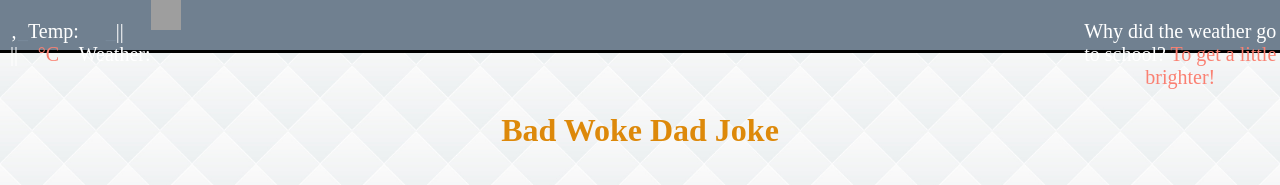
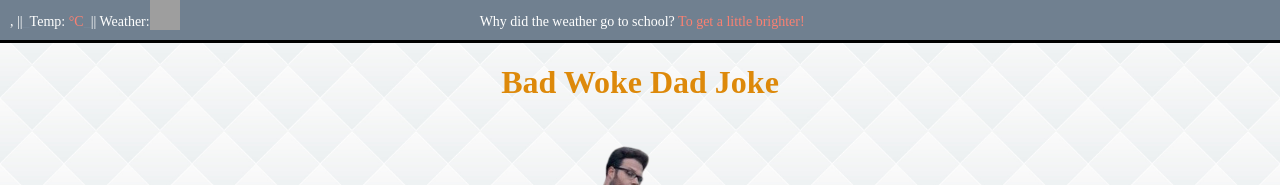
Before and after one commit to williford-abunas/Joke-Generator-Group-Project, a React app: page / in a window 1280 px wide. Shown: the top 185 px of the page. Built offline with nearby package versions, Linux system fonts and the light colour scheme; no server answers; grey boxes are pictures that could not be loaded.

Commit message:
header css

```diff
--- a/client/components/Header.tsx
+++ b/client/components/Header.tsx
@@ -24,7 +24,7 @@ export default function WellyWeather() {
       style={{
         display: 'flex',
         width: '100%',
-        height: '40px',
+        height: '30px',
         backgroundColor: 'slategray',
         position: 'fixed',
         top: '0',
@@ -33,16 +33,16 @@ export default function WellyWeather() {
         borderBottom: '3px solid black',
       }}
     >
-      <p style={{ color: 'white', fontSize: '20px', paddingLeft: '10px' }}>
+      <p style={{ color: 'white', fontSize: '14px', paddingLeft: '10px' }}>
         {weather?.name}, {weather?.sys.country} ||
       </p>
-      <p style={{ fontSize: '20px', color: 'salmon' }}>
+      <p style={{ fontSize: '14px', color: 'salmon' }}>
         <span style={{ color: 'white' }}>
           <span style={{ color: 'lightslategray' }}>_</span>Temp:
         </span>
         {weather?.main.temp} &deg;C
       </p>
-      <p style={{ fontSize: '20px', color: 'salmon' }}>
+      <p style={{ fontSize: '14px', color: 'salmon' }}>
         <span style={{ color: 'white' }}>
           <span style={{ color: 'lightslategray' }}>_</span>|| Weather:
         </span>
@@ -53,7 +53,7 @@ export default function WellyWeather() {
         alt="Weather Icon"
         style={{ height: '30px', width: '30px', position: 'relative' }}
       />
-      <p style={{ color: 'white', fontSize: '20px', paddingLeft: '900px' }}>
+      <p style={{ color: 'white', fontSize: '14px', paddingLeft: '300px' }}>
         Why did the weather go to school?{' '}
         <span style={{ color: 'salmon' }}>To get a little brighter!</span>
       </p>
--- a/styles.css
+++ b/styles.css
@@ -7,7 +7,7 @@ body {
 
 h1 {
   color: rgb(221, 137, 10);
-  margin-top: 3.5em;
+  margin-top: 2em;
 }
 
 button {
@@ -20,11 +20,10 @@ img {
   width: 70%;
   height: 70%;
 }
-p{
+p {
   font-size: 30px;
 }
-.joke-container{
-
+.joke-container {
 }
 
 .ai-gen {
```
